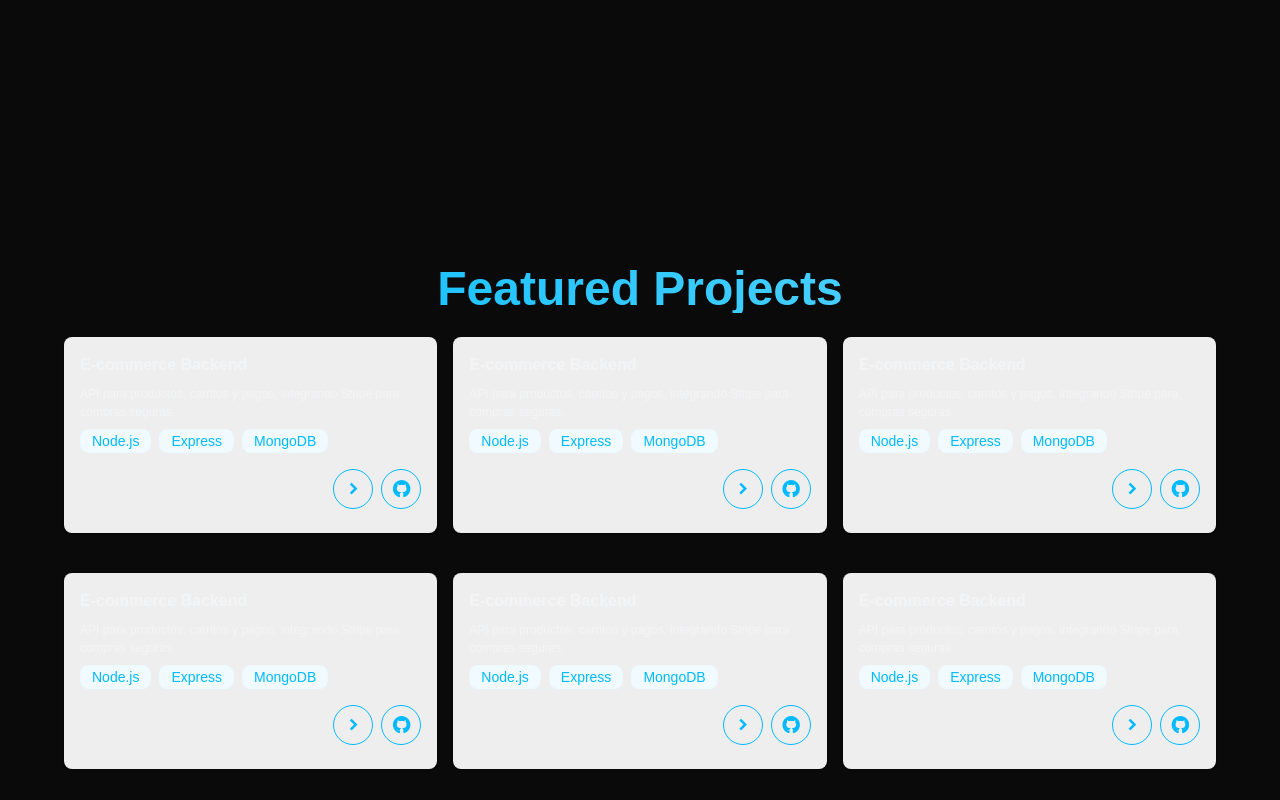
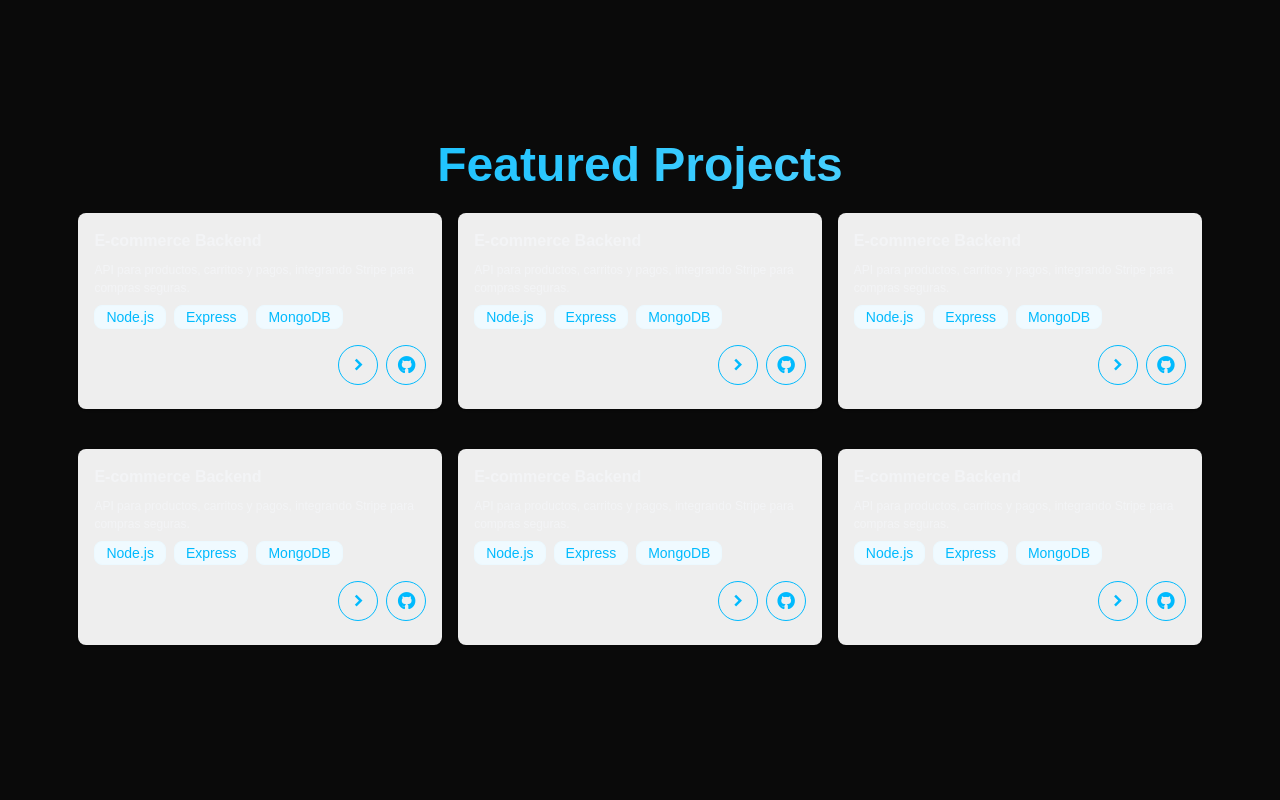
Before and after one commit to mazax28/PORTFOLIO, a React (Vite) app: page / in a window 1280 px wide. Shown: the part 1540-2340 px from the top of the page. Built offline with nearby package versions, Linux system fonts and the light colour scheme.

Commit message:
feat: add id attribute to Projects component's main div for improved targeting and styling

```diff
--- a/src/pages/Projects.jsx
+++ b/src/pages/Projects.jsx
@@ -1,9 +1,9 @@
 import React from 'react'
 function Projects() {
   return (
-<div className="hero  min-h-screen">
-  <div className="hero-content text-center">
-    <div className="max-w-6xl">
+<div id="projects" className="hero  min-h-scree">
+  <div className="hero-content text-center w-full" >
+    <div className="w-full sm:w-[80%] lg:w-[90%]">
       <h1 className="text-5xl font-bold gradient-text">Featured Projects</h1>
 
       <div className='grid grid-cols-1 gap-4 py-6 md:grid-cols-3'>
```
